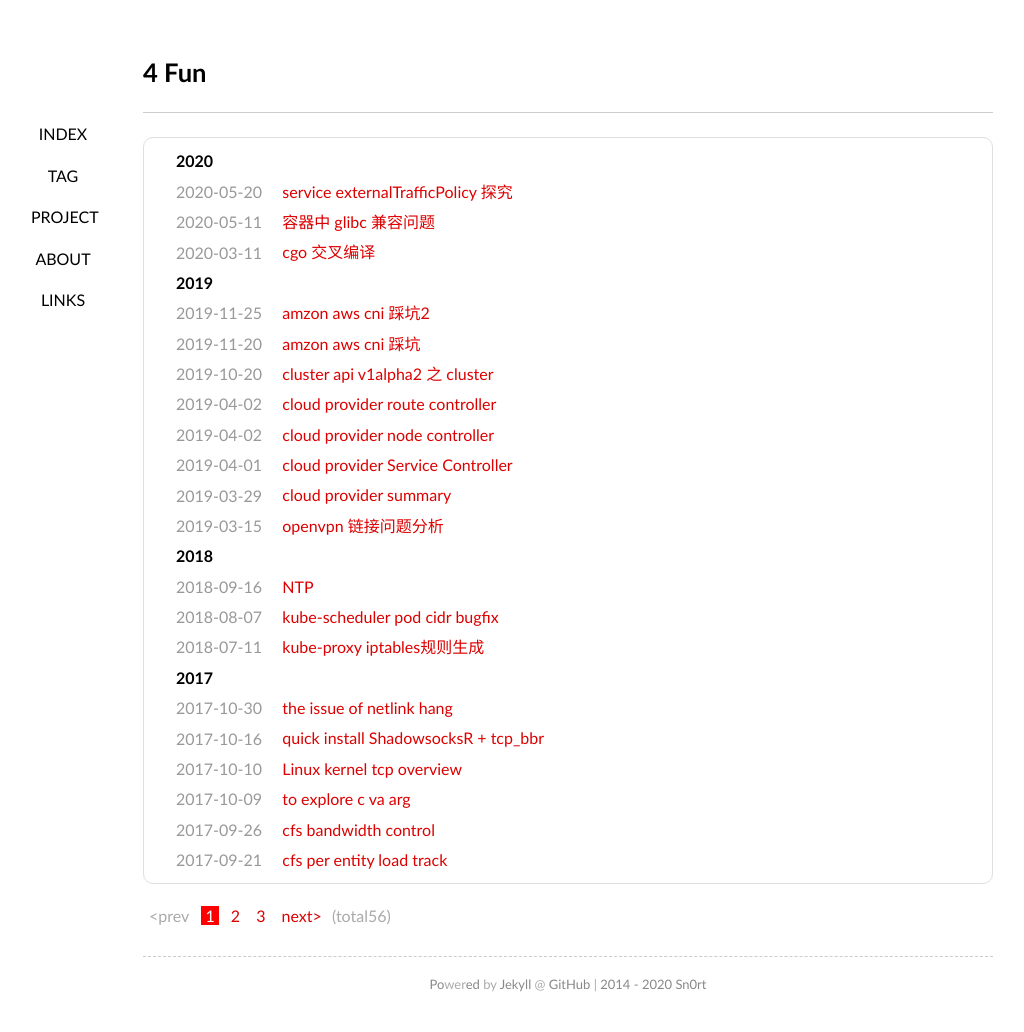
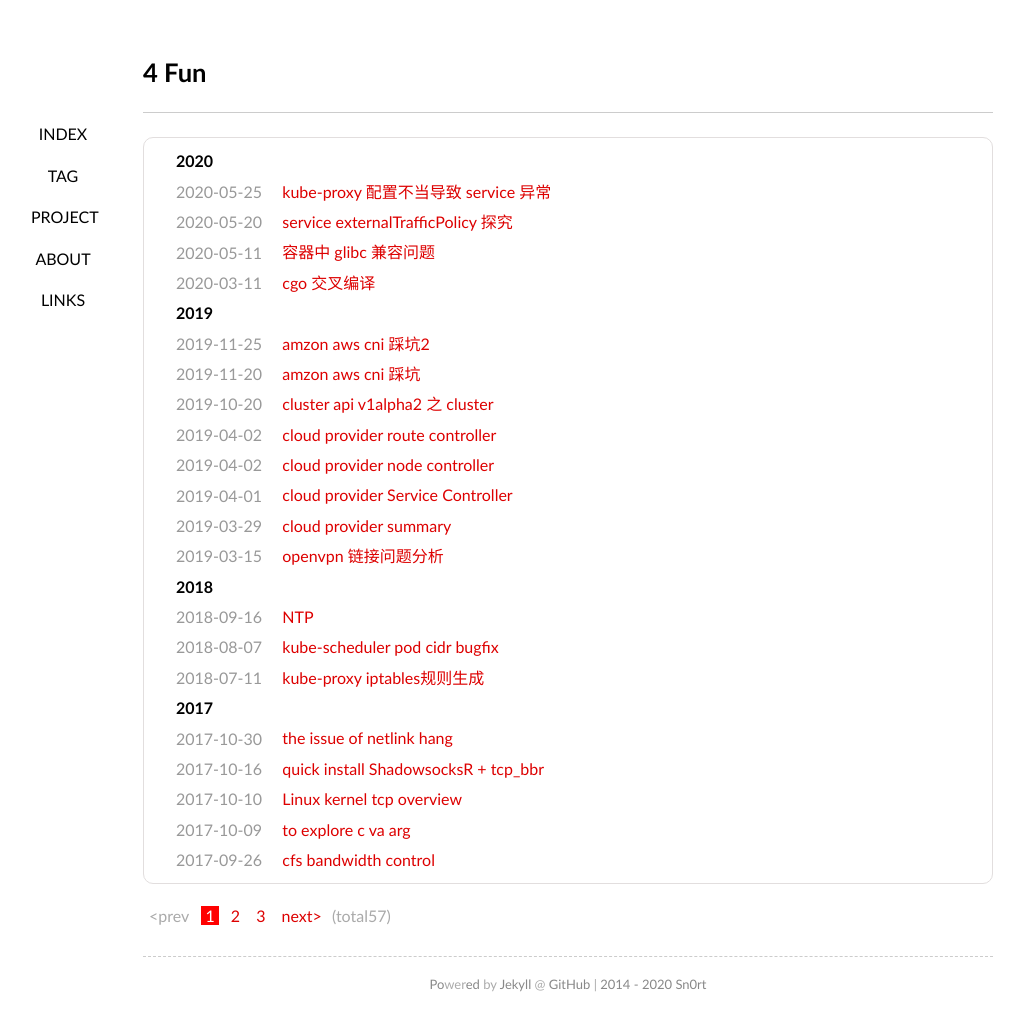
Before and after one commit to Sn0rt/Sn0rt.github.io, a Jekyll site: the page built from index.html, in a window 1280 px wide. Shown: the whole page, without its empty margins (72-1096 px from the left). Built offline with Jekyll 4.4.1, drawn with Linux system fonts in a browser that asks for light colours; some web fonts are replaced; the list of posts is cut into pages by our own code; part of the change alters nothing that is shown.

Commit message:
new post
Signed-off-by: wangguohao <wangguohao@crop.netease.com>

````diff
--- /dev/null
+++ b/_posts/2020-05-25-service-external-traffic-policy-local.md
@@ -0,0 +1,292 @@
+---
+author: sn0rt
+comments: true
+date: 2020-05-25
+layout: post
+title:  kube-proxy 配置不当导致 service 异常
+tag: k8s
+---
+
+之前调研 nlb 后端获取真实 ip 的特性，发现当 kube-proxy 报错如下的时候就会发生生成的 iptables 规则不符合预期，即丢弃当前 service node port 的流量。
+
+```bash
+-A KUBE-XLB-HCMTY43AHEJZZDHI -m comment --comment "2048-game/service-2048: has no local endpoints" -j KUBE-MARK-DROP
+```
+
+实际情况是当前节点上运行着 pod
+
+```bash
+$ kubectl --kubeconfig kubeconfig -n 2048-game get pod -o wide
+
+NAME                               READY   STATUS    RESTARTS   AGE    IP               NODE                             NOMINATED NODE
+2048-deployment-7bddb7dc45-c2dk6   1/1     Running   0          109m   10.188.166.183   ip-10-188-166-140.ec2.internal   <none>
+2048-deployment-7bddb7dc45-nc88f   1/1     Running   0          109m   10.188.166.232   ip-10-188-166-140.ec2.internal   <none>
+```
+
+而 kubelet 的健康检查却说没有
+
+```json
+# curl http://10.188.166.140:32198
+{
+	"service": {
+		"namespace": "2048-game",
+		"name": "service-2048"
+	},
+	"localEndpoints": 0
+}
+```
+
+
+
+# 错误信息收集
+
+检查 kube-proxy 日志发现是 kube-proxy 解析 ip 地址有报错信息
+
+```log
+W0525 07:13:03.916890       1 server.go:604] Failed to retrieve node info: nodes "ip-10-188-166-140" not found
+I0525 07:13:03.916921       1 server_others.go:148] Using iptables Proxier.
+W0525 07:13:03.917047       1 proxier.go:312] invalid nodeIP, initializing kube-proxy with 127.0.0.1 as nodeIP
+```
+
+在kube-proxy的逻辑中，这个 ip 地址需要和 endpoint 对象中的 nodeName 做里面的地址匹配
+
+```yaml
+....
+subsets:
+- addresses:
+  - ip: 10.188.166.183
+    nodeName: ip-10-188-166-140.ec2.internal
+    targetRef:
+      kind: Pod
+      name: 2048-deployment-7bddb7dc45-c2dk6
+      namespace: 2048-game
+      resourceVersion: "1695104"
+      uid: e52b247a-9e51-11ea-b101-02d6ecb85825
+  - ip: 10.188.166.232
+    nodeName: ip-10-188-166-140.ec2.internal
+   ...
+```
+
+看下 kube-proxy 的启动关键参数
+
+```
+...
+I0525 07:13:03.848460       1 flags.go:33] FLAG: --bind-address="0.0.0.0"
+...
+I0525 07:13:03.848697       1 flags.go:33] FLAG: --hostname-override="ip-10-188-166-140.ec2.internal"
+...
+```
+
+
+
+# 代码逻辑分析
+
+```go
+func NewProxier(ipt utiliptables.Interface,
+	sysctl utilsysctl.Interface,
+	exec utilexec.Interface,
+	syncPeriod time.Duration,
+	minSyncPeriod time.Duration,
+	masqueradeAll bool,
+	masqueradeBit int,
+	clusterCIDR string,
+	hostname string,
+	nodeIP net.IP,
+	recorder record.EventRecorder,
+	healthzServer healthcheck.HealthzUpdater,
+	nodePortAddresses []string,
+) (*Proxier, error) {
+...
+	if nodeIP == nil {
+		glog.Warningf("invalid nodeIP, initializing kube-proxy with 127.0.0.1 as nodeIP") // 错误信息
+		nodeIP = net.ParseIP("127.0.0.1")
+	}
+```
+
+
+
+```go
+	nodeIP := net.ParseIP(config.BindAddress) // 这里通过日志看到的输入 0.0.0.0
+	if nodeIP.IsUnspecified() { // 这里逻辑应该是命中了，为 true
+		nodeIP = getNodeIP(client, hostname)
+	}
+	if proxyMode == proxyModeIPTables {
+		glog.V(0).Info("Using iptables Proxier.")
+		if config.IPTables.MasqueradeBit == nil {
+			// MasqueradeBit must be specified or defaulted.
+			return nil, fmt.Errorf("unable to read IPTables MasqueradeBit from config")
+		}
+
+		// TODO this has side effects that should only happen when Run() is invoked.
+		proxierIPTables, err := iptables.NewProxier(
+```
+
+```go
+func getNodeIP(client clientset.Interface, hostname string) net.IP {
+	var nodeIP net.IP
+	node, err := client.CoreV1().Nodes().Get(hostname, metav1.GetOptions{})
+	if err != nil {
+		glog.Warningf("Failed to retrieve node info: %v", err) // 这个错误信息也命中，值为 ip-10-188-166-140
+		return nil
+	}
+	nodeIP, err = utilnode.GetNodeHostIP(node)
+	if err != nil {
+		glog.Warningf("Failed to retrieve node IP: %v", err)
+		return nil
+	}
+	return nodeIP
+}
+```
+
+这个错误信息就很奇怪，明明前面已经启动了 `--hostname-override="ip-10-188-166-140.ec2.internal"`，为啥还是去获取的主机名称是`ip-10-188-166-140`。
+
+```go
+	// Create event recorderc
+	hostname, err := utilnode.GetHostname(config.HostnameOverride)
+	if err != nil {
+		return nil, err
+	}
+```
+
+看到了变量产生的地方，这个函数`utilnode.GetHostname()`经过单元测试`utilnode.GetHostname(ip-10-188-166-140.ec2.internal)`返回值是`ip-10-188-166-140.ec2.internal`，也是符合预期的。
+
+那就顺藤排查`config.HostnameOverride`变量，发现是如下的命令行参数渲染上来的
+
+```go
+	fs.StringVar(&o.config.HostnameOverride, "hostname-override", o.config.HostnameOverride, "If non-empty, will use this string as identification instead of the actual hostname.")
+```
+
+有点迷，不能跳着看。
+
+继续看`config.HostnameOverride`这个变量的结构体`config`生成。
+
+```go
+func newProxyServer(
+	config *proxyconfigapi.KubeProxyConfiguration,
+	cleanupAndExit bool,
+	cleanupIPVS bool,
+	scheme *runtime.Scheme,
+	master string) (*ProxyServer, error) {
+
+	if config == nil {
+		return nil, errors.New("config is required")
+	}
+... 移除不相关代码
+	// Create event recorderc
+	hostname, err := utilnode.GetHostname(config.HostnameOverride)
+	if err != nil {
+		return nil, err
+	}
+```
+
+走读如上代码发现是发现`config`对象其实是参数传入的，并且没有特别的修改。
+
+```go
+// NewProxyServer returns a new ProxyServer.
+func NewProxyServer(o *Options) (*ProxyServer, error) {
+	return newProxyServer(o.config, o.CleanupAndExit, o.CleanupIPVS, o.scheme, o.master)
+}
+```
+
+调用 `NewProxyServer()`函数的是`Run()`中被调用，走读了一下没有发现异常。继续看一下`Run()`函数被调用的地方
+
+```go
+func (o *Options) Run() error {
+	if len(o.WriteConfigTo) > 0 {
+		return o.writeConfigFile()
+	}
+
+	proxyServer, err := NewProxyServer(o)
+...
+}
+```
+
+`Run()` 是`NewOptions()`返回对象的方法，
+
+```go
+// NewProxyCommand creates a *cobra.Command object with default parameters
+func NewProxyCommand() *cobra.Command {
+	opts := NewOptions()
+
+	cmd := &cobra.Command{
+		...
+		Run: func(cmd *cobra.Command, args []string) {
+			verflag.PrintAndExitIfRequested()
+			utilflag.PrintFlags(cmd.Flags())
+
+			if err := initForOS(opts.WindowsService); err != nil {
+				glog.Fatalf("failed OS init: %v", err)
+			}
+
+			if err := opts.Complete(); err != nil {
+				glog.Fatalf("failed complete: %v", err)
+			}
+			if err := opts.Validate(args); err != nil {
+				glog.Fatalf("failed validate: %v", err)
+			}
+			glog.Fatal(opts.Run())
+		},
+	}
+
+	var err error
+	opts.config, err = opts.ApplyDefaults(opts.config)
+	if err != nil {
+		glog.Fatalf("unable to create flag defaults: %v", err)
+	}
+
+	opts.AddFlags(cmd.Flags())
+
+	cmd.MarkFlagFilename("config", "yaml", "yml", "json")
+
+	return cmd
+}
+```
+
+看上面代码知道`NewProxyCommand`返回的是`*cobra.Command`对象，这个框架中实际执行的就是`Run`字段的实现。
+
+```go
+// Complete completes all the required options.
+func (o *Options) Complete() error {
+	if len(o.ConfigFile) == 0 && len(o.WriteConfigTo) == 0 {
+		glog.Warning("WARNING: all flags other than --config, --write-config-to, and --cleanup are deprecated. Please begin using a config file ASAP.")
+		o.applyDeprecatedHealthzPortToConfig()
+	}
+
+	// Load the config file here in Complete, so that Validate validates the fully-resolved config.
+	if len(o.ConfigFile) > 0 {
+		if c, err := o.loadConfigFromFile(o.ConfigFile); err != nil { // 这里覆盖了
+			return err
+		} else {
+			o.config = c
+		}
+	}
+
+	err := utilfeature.DefaultFeatureGate.SetFromMap(o.config.FeatureGates)
+	if err != nil {
+		return err
+	}
+
+	return nil
+}
+```
+
+看了上面代码心凉了，也就是说如果我指定了配置文件那么命令行设置的`flag`也就不生效了。
+
+
+
+# 验证结论
+
+```
+/usr/local/bin/kube-proxy --hostname-override=ip-10-188-166-140.ec2.internal --v=8
+...
+I0525 10:19:12.711084    1543 flags.go:33] FLAG: --hostname-override="ip-10-188-166-140.ec2.internal"
+...
+W0525 10:19:12.711412    1543 server.go:194] WARNING: all flags other than --config, --write-config-to, and --cleanup are deprecated. Please begin using a config file ASAP.
+I0525 10:19:12.711447    1543 feature_gate.go:206] feature gates: &{map[]}
+I0525 10:19:12.713822    1543 iptables.go:611] couldn't get iptables-restore version; assuming it doesn't support --wait
+I0525 10:19:12.721048    1543 server.go:412] Neither kubeconfig file nor master URL was specified. Falling back to in-cluster config.
+W0525 10:19:12.722352    1543 server_others.go:295] Flag proxy-mode="" unknown, assuming iptables proxy
+I0525 10:19:12.723544    1543 round_trippers.go:383] GET https://192.168.0.1:443/api/v1/nodes/ip-10-188-166-140.ec2.internal
+```
+
+符合代码分析，凡事指定`config`就以这个配置文件的内容为准，没有就以命令行的`flag`为准。
````
Also changed, not shown: _posts/2020-05-19-service-traffic-local.md (line endings or trailing spaces).
